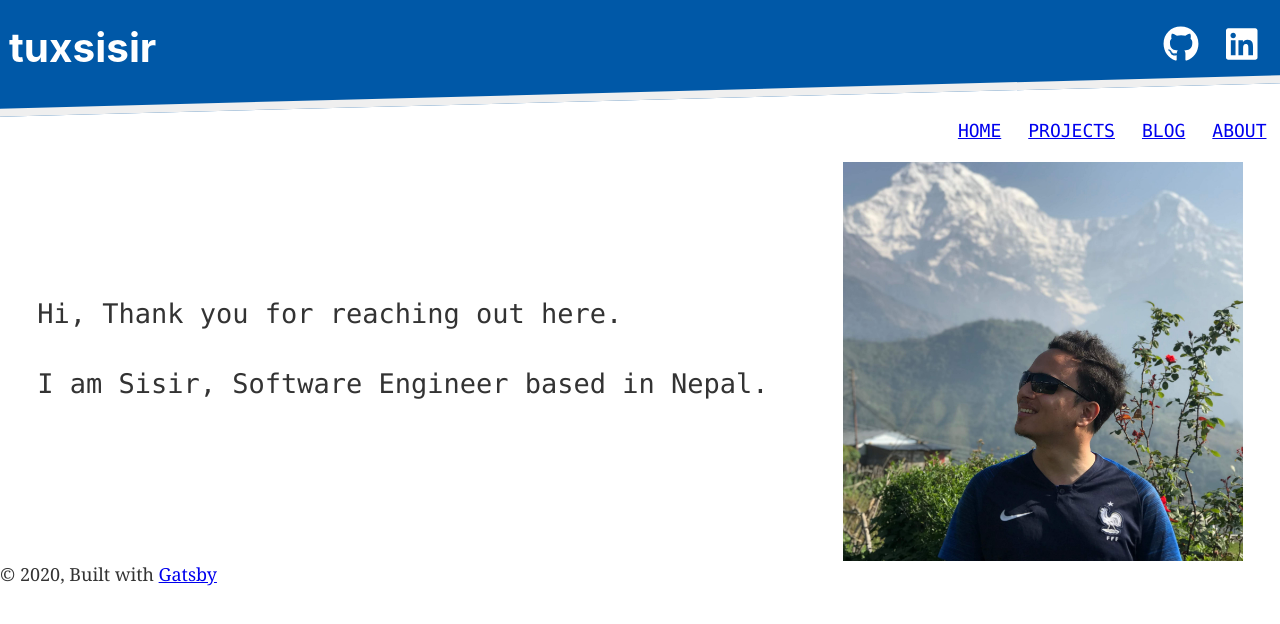
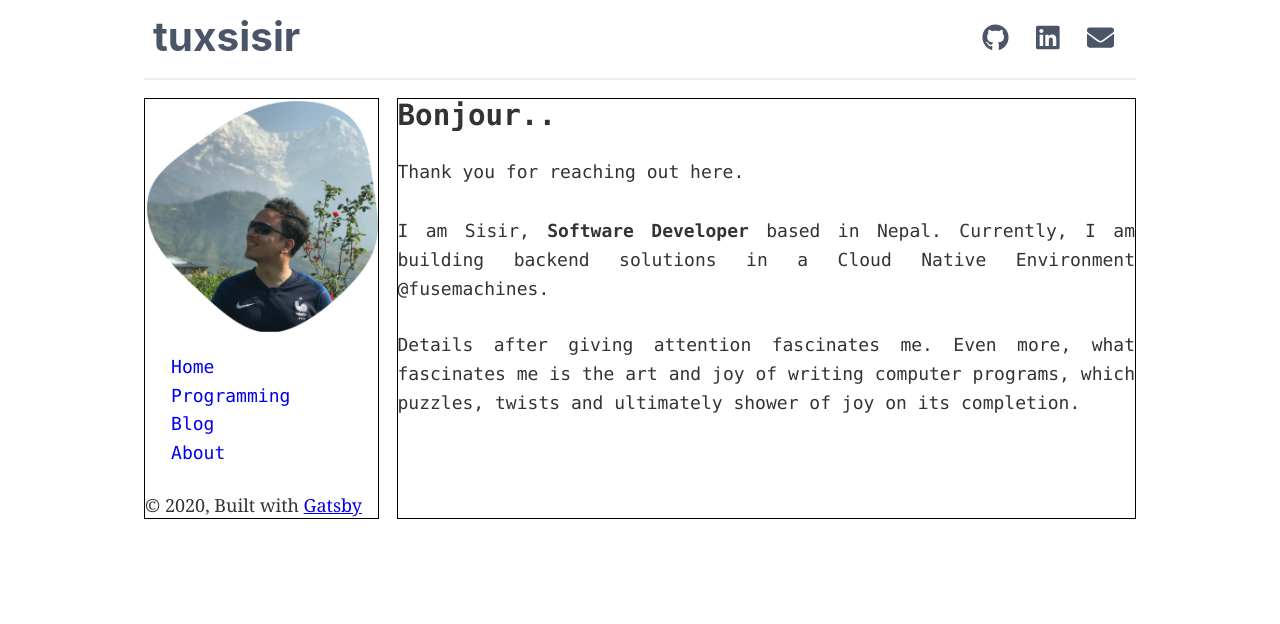
Before and after one commit to tuxsisir/tuxsisir-gatsby, a Gatsby site: page / in a window 1280 px wide. Built offline with nearby package versions, Linux system fonts and the light colour scheme; Gatsby itself is replaced by a stand-in of ours.

Commit message:
WIP: Layout updates

```diff
--- a/package.json
+++ b/package.json
@@ -7,6 +7,7 @@
   "dependencies": {
     "@fortawesome/fontawesome-svg-core": "^1.2.28",
     "@fortawesome/free-brands-svg-icons": "^5.13.0",
+    "@fortawesome/free-solid-svg-icons": "^5.13.0",
     "@fortawesome/react-fontawesome": "^0.1.10",
     "gatsby": "^2.22.15",
     "gatsby-image": "^2.4.5",
--- a/src/components/header.css
+++ b/src/components/header.css
@@ -1,24 +1,12 @@
 /* custom css */
-.header{
-  background: #0058a7;
+.site-header{
   left: 0px;
   right: 0px;
-  height: 180px;
-  margin: -4.45rem 0 1rem 0;
-  padding: 3.45rem 0.5rem;
+  height: 80px;
+  padding: 1rem 0.5rem;
   color: white;
-  -ms-transform: skewY(4deg); /* IE 9 */
-  -webkit-transform: skewY(20deg); /* Safari */
-  transform: skewY(-1.5deg);
-  border-bottom: 8px solid #efefef;
-}
-
-
-.header-content {
-  margin-top: 2.45rem;
-  -ms-transform: skewY(4deg); /* IE 9 */
-  -webkit-transform: skewY(4deg); /* Safari */
-  transform: skewY(1.5deg);
+  border-bottom: 2px solid #efefef;
+  margin-bottom: 1rem;
 }
 
 .float-right {
--- a/src/components/header.js
+++ b/src/components/header.js
@@ -3,38 +3,36 @@ import PropTypes from 'prop-types'
 import React from 'react'
 
 import { faGithub, faLinkedin } from '@fortawesome/free-brands-svg-icons'
+import { faEnvelope } from '@fortawesome/free-solid-svg-icons'
 import { FontAwesomeIcon } from '@fortawesome/react-fontawesome'
 
 import './header.css'
 
 const Header = ({ siteTitle }) => (
-  <header className='header'>
-    <div className="container mx-auto">
-      <div
-        className='header-content'
-      >
-        <a
-          className='float-right mx-3 text-white'
-          href='www.linkedin.com/in/sisir-ghimire-chettri'>
-          <FontAwesomeIcon icon={faLinkedin} size='2x' />
-        </a>
-        <a
-          className='float-right mx-3 text-white'
-          href='https://github.com/tuxsisir'>
-          <FontAwesomeIcon icon={faGithub} size='2x' />
-        </a>
-        <h1>
-          <Link
-            to="/"
-            style={{
-              color: 'white',
-              textDecoration: 'none'
-            }}
-          >
-            {siteTitle}
-          </Link>
-        </h1>
-      </div>
+  <header className='site-header flex justify-between items-center'>
+    <div>
+      <h1 className='mt-5'>
+        <Link to="/" className='text-gray-700 no-underline'>
+          {siteTitle}
+        </Link>
+      </h1>
+    </div>
+    <div>
+      <a
+        className='float-right mx-3 text-gray-700'
+        href='mail'>
+        <FontAwesomeIcon icon={faEnvelope} className='text-2xl' />
+      </a>
+      <a
+        className='float-right mx-3 text-gray-700'
+        href='www.linkedin.com/in/sisir-ghimire-chettri'>
+        <FontAwesomeIcon icon={faLinkedin} className='text-2xl' />
+      </a>
+      <a
+        className='float-right mx-3 text-gray-700'
+        href='https://github.com/tuxsisir'>
+        <FontAwesomeIcon icon={faGithub} className='text-2xl' />
+      </a>
     </div>
   </header>
 )
--- a/src/components/image.js
+++ b/src/components/image.js
@@ -16,7 +16,7 @@ import Img from 'gatsby-image'
 const Image = () => {
   const data = useStaticQuery(graphql`
     query {
-      placeholderImage: file(relativePath: { eq: "sisir-and-mountains.jpg" }) {
+      placeholderImage: file(relativePath: { eq: "sisir-and-mountains.png" }) {
         childImageSharp {
           fluid(maxWidth: 1000) {
             ...GatsbyImageSharpFluid
--- a/src/components/layout.css
+++ b/src/components/layout.css
@@ -509,7 +509,7 @@ th {
   font-weight: bold;
 }
 li {
-  margin-bottom: calc(1.45rem / 2);
+  margin-bottom: calc(1.45rem / 10);
 }
 ol li {
   padding-left: 0;
--- a/src/components/layout.js
+++ b/src/components/layout.js
@@ -26,18 +26,22 @@ const Layout = ({ children }) => {
 
   return (
     <>
-      <Header siteTitle={data.site.siteMetadata.title} />
       <div className='container mx-auto'>
-        <Nav />
-        <div>
-          <main className='mb-auto'>{children}</main>
+        <Header siteTitle={data.site.siteMetadata.title} />
+        <div className='grid md:grid-cols-4 gap-4 sm:grid-cols-none'>
+          <div className='md:col-span-1' style={{ border: '1px solid black' }}>
+            <Nav />
+            <footer>
+                &copy; {new Date().getFullYear()}, Built with
+              {' '}
+              <a href='https://www.gatsbyjs.org'>Gatsby</a>
+            </footer>
+          </div>
+          <div className='md:col-span-3' style={{ border: '1px solid black' }}>
+            <main className='mb-auto'>{children}</main>
+          </div>
         </div>
       </div>
-      <footer className="container mx-auto">
-          © {new Date().getFullYear()}, Built with
-        {' '}
-        <a href="https://www.gatsbyjs.org">Gatsby</a>
-      </footer>
     </>
   )
 }
--- a/src/components/nav.js
+++ b/src/components/nav.js
@@ -1,12 +1,17 @@
 import { Link } from 'gatsby'
 import React from 'react'
 
+import Image from '../components/image'
+
 const Nav = () => (
-  <nav className='flex flex-row-reverse mb-4 font-mono'>
-    <Link className='mx-3' to="/about">ABOUT</Link>
-    <Link className='mx-3' to="/blog">BLOG</Link>
-    <Link className='mx-3' to="/projects">PROJECTS</Link>
-    <Link className='mx-3' to="/">HOME</Link>
+  <nav className='font-mono'>
+    <Image/>
+    <ul className='list-none mt-5'>
+      <li><Link className='no-underline' to="/">Home</Link></li>
+      <li><Link className='no-underline' to="/programming">Programming</Link></li>
+      <li><Link className='no-underline' to="/blog">Blog</Link></li>
+      <li><Link className='no-underline' to="/about">About</Link></li>
+    </ul>
   </nav>
 )
 
--- a/src/pages/blog.js
+++ b/src/pages/blog.js
@@ -14,9 +14,8 @@ const BlogPage = ({
     .map(edge => <PostLink key={edge.node.id} post={edge.node} />)
   return (
     <Layout>
-      <div>
+        <h2>Blog</h2>
         {Posts}
-      </div>
     </Layout>
   )
 }
--- a/src/pages/index.js
+++ b/src/pages/index.js
@@ -2,26 +2,26 @@ import React from 'react'
 import { Link } from 'gatsby'
 
 import Layout from '../components/layout'
-import Image from '../components/image'
 import SEO from '../components/seo'
 import '../styles/global.css'
 
 const IndexPage = () => (
   <Layout>
     <SEO title="Home" />
-    <div className='flex content-start justify-around flex-wrap' style={{ alignItems: 'center' }}>
-      <div className='sm:flex-none font-mono text-2xl subpixel-antialiased leading-relaxed'>
-        <p>
-          Hi, Thank you for reaching out here.
-        </p>
-        <p>
-          I am Sisir, Software Engineer based in Nepal.
-        </p>
-      </div>
-      <div className='sm:flex-none'>
-        <div className='mx-auto' style={{ width: '400px' }}>
-          <Image />
-        </div>
+    <div className='font-mono subpixel-antialiased leading-relaxed'>
+      <h2 className='font-mono'>Bonjour..</h2>
+      <p className='text-justify'>
+          Thank you for reaching out here. <br/><br/>
+          I am Sisir, <strong>Software Developer</strong> based in Nepal.
+          Currently, I am building backend solutions in a Cloud Native Environment @fusemachines.
+      </p>
+      <p className='text-justify'>
+        Details after giving attention fascinates me. Even more, what fascinates me
+          is the art and joy of writing computer programs, which puzzles, twists and ultimately shower of joy on its completion.
+      </p>
+    </div>
+    <div className='sm:flex-none'>
+      <div className='mx-auto' style={{ width: '400px' }}>
       </div>
     </div>
   </Layout>
--- a/src/pages/projects.js
+++ b/src/pages/programming.js
@@ -6,9 +6,8 @@ import SEO from '../components/seo'
 
 const SecondPage = () => (
   <Layout>
-    <SEO title="Projects" />
-    <h1>Projects</h1>
-    <Link to="/">Go back to the homepage</Link>
+    <SEO title="Programming" />
+    <h2>Programming</h2>
   </Layout>
 )
 
--- a/src/styles/global.css
+++ b/src/styles/global.css
@@ -3,3 +3,7 @@
 @tailwind components;
 
 @tailwind utilities;
+
+ul > li {
+
+}
--- a/src/templates/blogTemplate.js
+++ b/src/templates/blogTemplate.js
@@ -12,7 +12,6 @@ export default function BlogTemplate ({
   return (
     <Layout>
       <div className="blog-post-container">
-      -- this is blog post
         <div className="blog-post">
           <h1>{frontmatter.title}</h1>
           <h2>{frontmatter.date}</h2>
--- a/tailwind.config.js
+++ b/tailwind.config.js
@@ -1,8 +1,21 @@
 module.exports = {
   purge: [],
   theme: {
-    extend: {},
+    listStyleType: {
+      none: 'none',
+      roman: 'upper-roman'
+    },
+    container: {
+      center: true,
+      padding: {
+        default: '10rem',
+        sm: '2rem',
+        lg: '4rem',
+        xl: '8rem'
+      }
+    },
+    extend: {}
   },
   variants: {},
-  plugins: [],
+  plugins: []
 }
```
Also changed, not shown: src/images/sisir-and-mountains.jpg (deleted), src/images/sisir-and-mountains.png (added), 1 other file.
